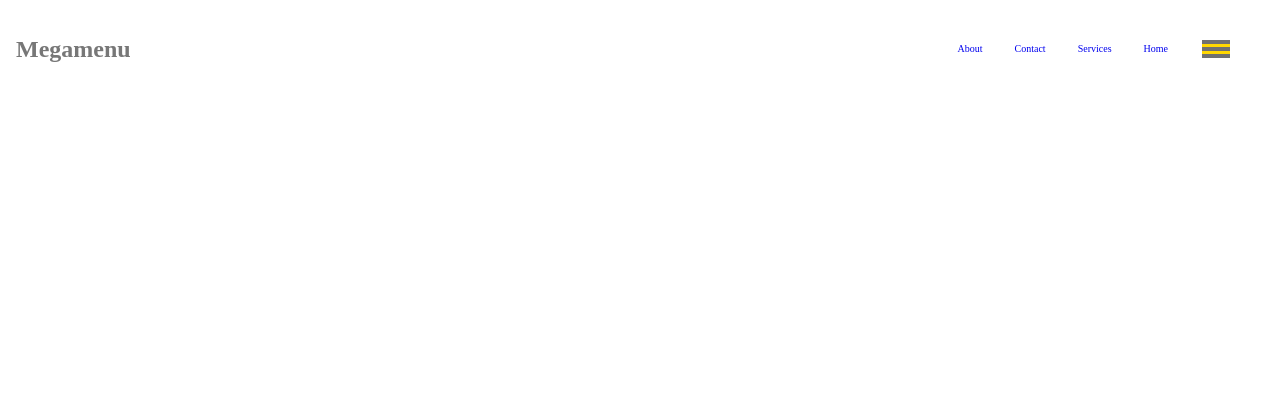
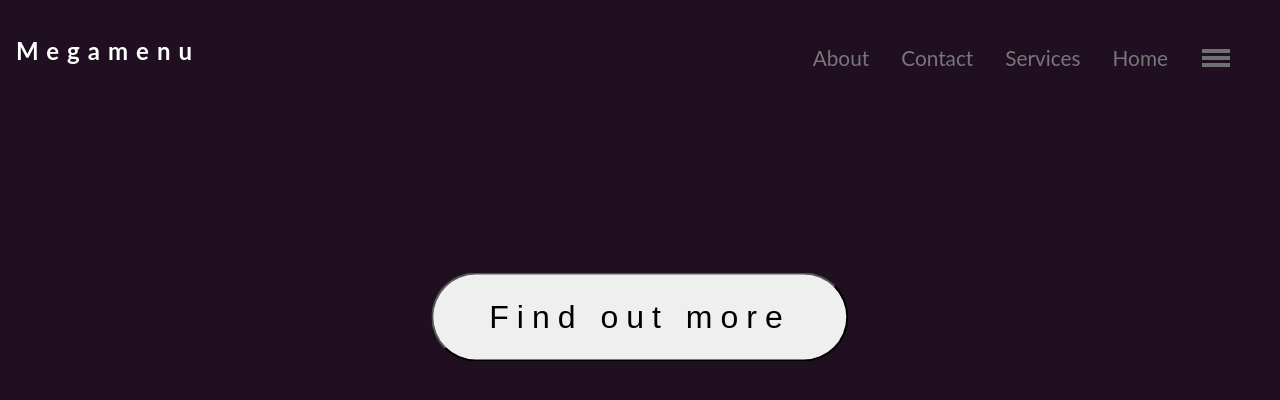
Before and after one commit to Tana00/intro-to-git, a plain HTML site: page index.html in a window 1280 px wide. Drawn offline with Linux system fonts and the light colour scheme.

Commit message:
Added some styling to the page and a button as well

```diff
--- a/style.css
+++ b/style.css
@@ -2,6 +2,9 @@ body {
     padding: 0;
     margin: 0;
     font-size: 62.5%;
+    background: #200f21;
+    font-family: Lato;
+    position: relative;
 }
 
 header {
@@ -15,14 +18,19 @@ header {
 .icon {
     font-size: 1.5rem;
     color: #777;
+    cursor: pointer;
+    color: white;
+    letter-spacing: .5rem;
+
 }
 
 #hamburger {
     float: right;
     position: absolute;
-    top: 15%;
+    top: 45%;
     left: 95%;
-    background-color: gold;
+    cursor: pointer;
+
 }
 
 ul {
@@ -39,8 +47,40 @@ ul {
 
 .btn-list {
     text-decoration: none;
+    font-size: 1.3rem;
+    color: #777;
+    cursor: pointer;
+
+
+}
+
+.list-item:hover {
+    transform: scale(1.1) ;
+    transition: all 1s ease-in-out;
+
+}
+
+.btn-list:hover {
+
 }
 
 .btn {
   text-align: center;
+  position: absolute;
+  top: 100%;
+  left: 50%;
+  margin-top: 20%;
+  transform: translate(-50%,-50%);
+  padding: 1.5rem 3.5rem;
+  border-radius: 5rem;
+  font-size: 2rem;
+  cursor: pointer;
+    letter-spacing: .5rem;
+
+
 }
+
+.btn:hover {
+    background: #9cf196;
+    color: #fff;
+}
```
Also changed, not shown: index.html (+2 -2 lines).
